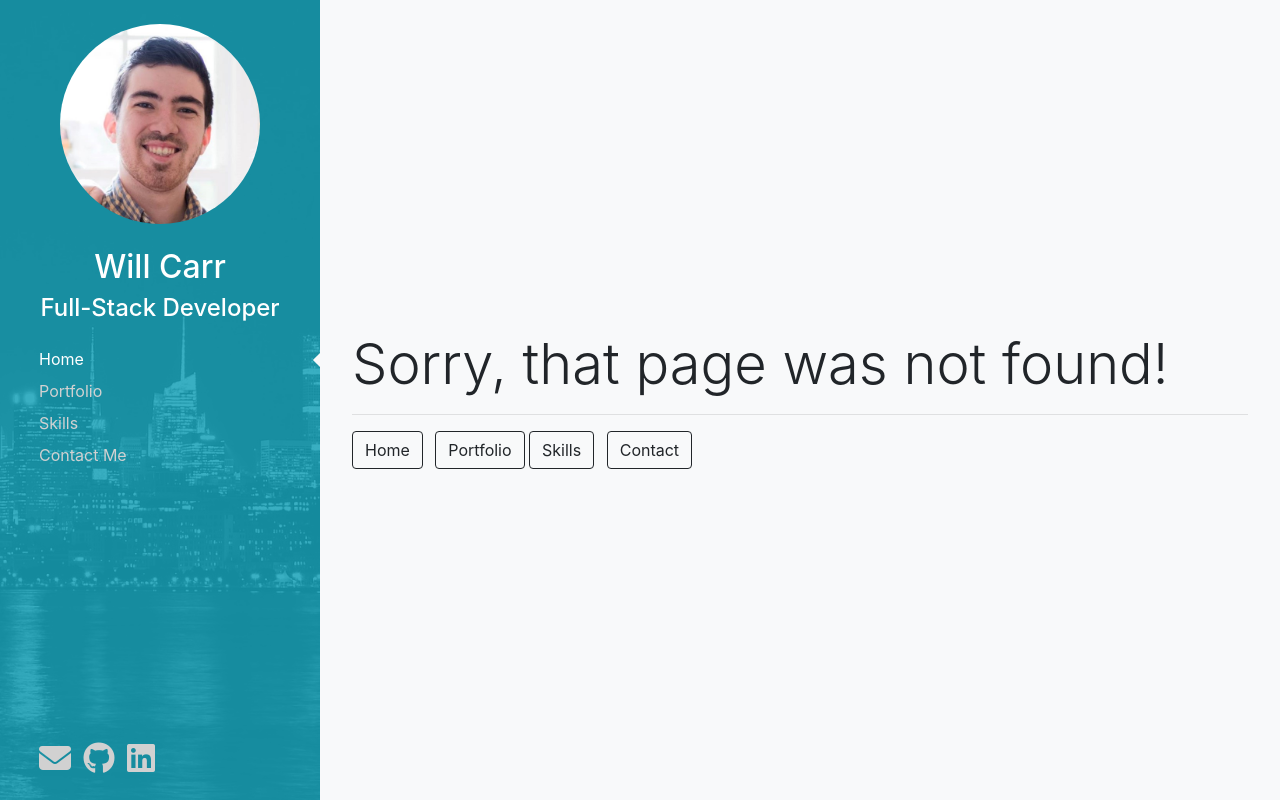
After one commit to Will-Carr/willcarr.dev, a PHP site: page /404.html in a window 1280 px wide. The commit adds this page. Run offline with PHP 8.4, Linux system fonts and the light colour scheme; some libraries are stand-ins or nearby versions.

Commit message:
404 Page

```diff
--- /dev/null
+++ b/404.html
@@ -0,0 +1,103 @@
+<!doctype html>
+<html lang="en">
+  <head>
+    <meta charset="utf-8">
+    <meta name="viewport" content="width=device-width, initial-scale=1, shrink-to-fit=no">
+
+    <link rel="stylesheet" href="https://stackpath.bootstrapcdn.com/bootstrap/4.3.1/css/bootstrap.min.css" integrity="sha384-ggOyR0iXCbMQv3Xipma34MD+dH/1fQ784/j6cY/iJTQUOhcWr7x9JvoRxT2MZw1T" crossorigin="anonymous">
+    <link rel="stylesheet" href="/style.css">
+    <script src="https://kit.fontawesome.com/7f7e953337.js"></script>
+
+    <title>Will Carr: Page Not Found</title>
+    <link href="/images/favicon.png" rel="icon" type="image/jpeg" />
+  </head>
+  <body>
+
+    <div class="container-fluid">
+      <div class="row">
+
+        <!-- LARGE SCREEN SIDEBAR -->
+        <div id="sidebar" class="col-12 col-md-3 d-none d-md-flex flex-column justify-content-between bg-info">
+
+          <div>
+            <img id="headshot" class="d-block rounded-circle w-75 mx-auto mt-4" src="/images/headshot.jpg" alt="Headshot" />
+            <h2 class="sidebar-text text-center mt-4">Will Carr</h2>
+            <h4 class="sidebar-text text-center">Full-Stack Developer</h4>
+
+            <div id="links" class="mx-4 mt-4">
+              <div class="mt-2">
+                <div class="active-page"><a href="/">Home</a></div>
+                <div class="mt-2"><a href="/portfolio/">Portfolio</a></div>
+                <div class="mt-2"><a href="/skills/">Skills</a></div>
+                <div class="mt-2"><a href="/contact/">Contact Me</a></div>
+              </div>
+            </div>
+          </div>
+
+          <div id="icons" class="m-4">
+            <a class="mr-2" href="mailto:will@willcarr.dev" target="_blank"><i class="fas fa-2x fa-envelope"></i></a>
+            <a class="mr-2" href="https://github.com/Will-Carr" target="_blank"><i class="fab fa-2x fa-github"></i></a>
+            <a href="https://www.linkedin.com/in/william-carr-133a8510b/" target="_blank"><i class="fab fa-2x fa-linkedin"></i></a>
+          </div>
+
+        </div>
+
+
+        <!-- SMALL SCREEN COLLAPSE NAVBAR -->
+        <nav class="navbar navbar-dark bg-info col-12 d-md-none">
+          <p class="navbar-brand"></p>
+          <button class="navbar-toggler" type="button" data-toggle="collapse" data-target="#navbarToggler" aria-controls="navbarToggler" aria-expanded="false" aria-label="Toggle navigation">
+            <span class="navbar-toggler-icon"></span>
+          </button>
+
+          <div class="collapse navbar-collapse" id="navbarToggler">
+            <ul class="navbar-nav mr-auto mt-2">
+              <li class="nav-item active">
+                <a class="nav-link" href="/">Home</a>
+              </li>
+              <li class="nav-item">
+                <a class="nav-link" href="/portfolio/">Portfolio</a>
+              </li>
+              <li class="nav-item">
+                <a class="nav-link" href="/skills/">Skills</a>
+              </li>
+              <li class="nav-item">
+                <a class="nav-link" href="/contact/">Contact Me</a>
+              </li>
+              <li class="nav-item">
+                <div id="icons" class="d-flex">
+                  <a class="nav-link mr-3" href="mailto:will@willcarr.dev" target="_blank"><i class="fas fa-2x fa-envelope"></i></a>
+                  <a class="nav-link mr-3" href="https://github.com/Will-Carr" target="_blank"><i class="fab fa-2x fa-github"></i></a>
+                  <a class="nav-link" href="https://www.linkedin.com/in/william-carr-133a8510b/" target="_blank"><i class="fab fa-2x fa-linkedin"></i></a>
+                </div>
+              </li>
+            </ul>
+          </div>
+        </nav>
+
+
+        <!-- MAIN CONTENT -->
+        <div id="main" class="col-12 col-md-9 bg-light d-flex align-items-center">
+          <div class="w-100">
+            <h1 class="display-4">Sorry, that page was not found!</h1>
+            <hr class="my-3">
+            <div class="d-flex d-md-block justify-content-between flex-wrap">
+              <a href="/" class="btn btn-clear mr-md-2 mb-2 mb-md-0">Home</a>
+              <a href="/portfolio/" class="btn btn-clear mb-2 mb-md-0">Portfolio</a>
+              <a href="/skills/" class="btn btn-clear mr-md-2">Skills</a>
+              <a href="/contact/" class="btn btn-clear">Contact</a>
+            </div>
+          </div>
+        </div>
+
+      </div>
+    </div>
+
+
+
+
+    <script src="https://code.jquery.com/jquery-3.3.1.slim.min.js" integrity="sha384-q8i/X+965DzO0rT7abK41JStQIAqVgRVzpbzo5smXKp4YfRvH+8abtTE1Pi6jizo" crossorigin="anonymous"></script>
+    <script src="https://cdnjs.cloudflare.com/ajax/libs/popper.js/1.14.7/umd/popper.min.js" integrity="sha384-UO2eT0CpHqdSJQ6hJty5KVphtPhzWj9WO1clHTMGa3JDZwrnQq4sF86dIHNDz0W1" crossorigin="anonymous"></script>
+    <script src="https://stackpath.bootstrapcdn.com/bootstrap/4.3.1/js/bootstrap.min.js" integrity="sha384-JjSmVgyd0p3pXB1rRibZUAYoIIy6OrQ6VrjIEaFf/nJGzIxFDsf4x0xIM+B07jRM" crossorigin="anonymous"></script>
+  </body>
+</html>
--- a/style.css
+++ b/style.css
@@ -102,3 +102,19 @@ img {
   display: inline;
   margin-left: .25em;
 }
+
+.btn-clear {
+  border: 1px solid #212529;
+}
+
+.btn-clear:hover, .btn-clear:active {
+  border: 1px solid #6c757d;
+  cursor: pointer;
+  box-shadow: 0 0.125rem 0.25rem rgba(0,0,0,.275);
+}
+
+@media (max-width: 768px){
+  .btn-clear {
+    flex-basis: 45%;
+  }
+}
```
Also changed, not shown: .htaccess (added).
